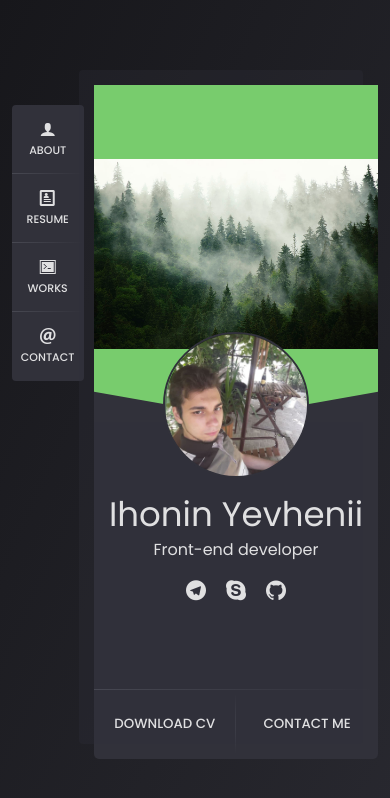
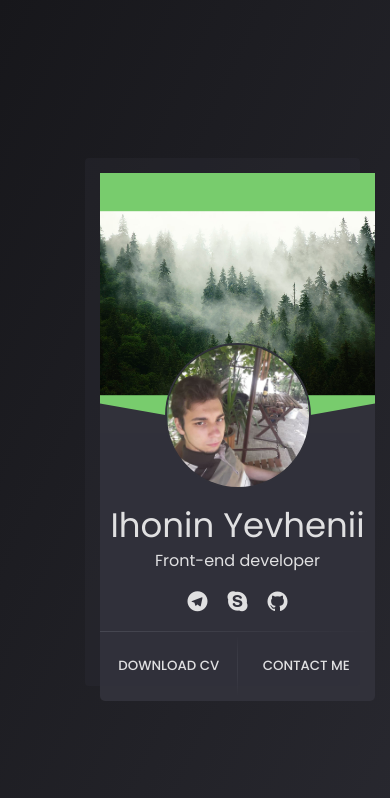
Before and after one commit to Horugv/Portfolio, a React (Create React App) app: page / in a window 390 px wide. Shown: the top 798 px of the page. Built offline with nearby package versions, Linux system fonts and the light colour scheme.

Commit message:
tablet + fix

```diff
--- a/src/app/App.js
+++ b/src/app/App.js
@@ -16,6 +16,7 @@ const App = () => {
     <div className="App">
       <main className="main">
         <Nav />
+        <div className="main__block">
           <CVBlock />
           <Switch>
             <Route path="/about" exact component={About} />
@@ -23,6 +24,7 @@ const App = () => {
             <Route path="/works" exact component={Work} />
             <Route path="/contact" exact component={Contact} />
           </Switch>
+        </div>
       </main>
     </div>
   );
--- a/src/app/page/Resume.js
+++ b/src/app/page/Resume.js
@@ -14,16 +14,14 @@ const experience = [
     date: "2013 - Present",
     title: "Art Director",
     company: "Facebook Inc.",
-    desc:
-      "Collaborate with creative and development teams on the execution of ideas.",
+    desc: "Collaborate with creative and development teams on the execution of ideas.",
     active: true,
   },
   {
     date: "2013 - Present",
     title: "Art Director",
     company: "Facebook Inc.",
-    desc:
-      "Collaborate with creative and development teams on the execution of ideas.",
+    desc: "Collaborate with creative and development teams on the execution of ideas.",
     active: false,
   },
 ];
--- a/src/styles/components/right-block.scss
+++ b/src/styles/components/right-block.scss
@@ -67,3 +67,18 @@
     transform: translateX(0);
   }
 }
+
+@media (max-width: 1199px) {
+  @keyframes showRightBlock {
+    0% {
+      opacity: 0;
+      transform: translateY(-500px);
+    }
+    50% {
+      opacity: 1;
+    }
+    100% {
+      transform: translateY(0);
+    }
+  }
+}
--- a/src/styles/index.scss
+++ b/src/styles/index.scss
@@ -24,7 +24,8 @@ body,
 html,
 #root,
 .App {
-  height: 100%;
+  height: auto;
+  min-height: 100%;
   display: flex;
   width: 100%;
 }
@@ -36,8 +37,7 @@ div {
 }
 body {
   overflow-x: hidden;
-  display: flex;
-  flex-direction: column;
+  display: block;
   position: relative;
   color: $colorAppText;
   @include Poppins();
@@ -50,11 +50,17 @@ body {
 .main {
   max-width: auto;
   display: flex;
+  justify-content: center;
   margin: 8vh 3vw;
   width: 100%;
   height: 84vh;
   max-width: 1268px;
   max-height: 674px;
+  &__block {
+    display: flex;
+    justify-content: center;
+    width: 100%;
+  }
 }
 h1,
 h2,
@@ -120,3 +126,4 @@ img {
 @import "page/about.scss";
 @import "page/resume.scss";
 @import "page/contact.scss";
+@import "./responsive.scss";
--- /dev/null
+++ b/src/styles/responsive.scss
@@ -0,0 +1,40 @@
+@media (max-width: 1199px) {
+  .App {
+    overflow: scroll;
+  }
+  .main {
+    max-width: 750px;
+    padding: 0 15px 0 100px;
+    margin: 40px auto 10px auto;
+    height: auto;
+    max-height: none;
+    &__block {
+      display: flex;
+      justify-content: flex-start;
+      flex-direction: column;
+    }
+  }
+  .navigation {
+    position: fixed;
+    left: calc(50% - 330px);
+    top: 50%;
+    transform: translate(-50%, -50%);
+  }
+  .CVBlock {
+    max-width: 100%;
+    flex: none;
+    &_slide {
+      height: 260px;
+    }
+  }
+  .right-block {
+    &_wrapper {
+      min-height: 500px;
+      flex: none;
+    }
+  }
+}
+
+@media (max-width: 767px) {
+
+}
```
Also changed, not shown: src/app/page/About.js (+4 -8 lines). Lines whose indentation alone changed are shown as unchanged.
